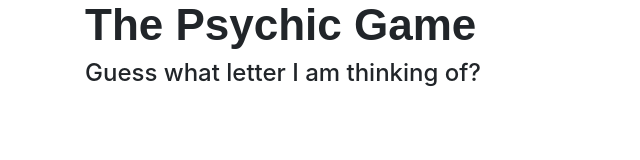
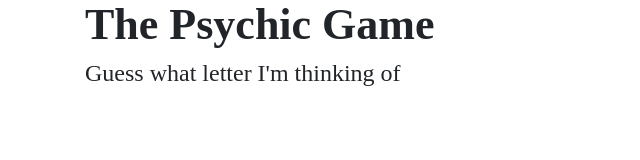
Before and after one commit to dt1993/Psychic-Game, a plain HTML site: page index.html in a window 1280 px wide. Shown: the whole page, without its empty margins (0-640 px from the left). Drawn offline with nearby package versions, Linux system fonts and the light colour scheme.

Commit message:
update css

```diff
--- a/assets/css/style.css
+++ b/assets/css/style.css
@@ -1,17 +1,18 @@
 h1 {
 	font-size: 44px;
 	font-weight: bold;
-	font-family: sans-serif;
+	font-family: serif;
 	line-height: 50px;
 }
 
 h3 {
 	font-size: 24px;
 	line-height: 30px;
+	font-family: serif;
 }
 
 p {
 	line-height: 20px;
 	font-size: 18px;
-	font-family: sans-serif;
+	font-family: serif
 }
--- a/index.html
+++ b/index.html
@@ -14,7 +14,7 @@
 
 			<div class="header">
 				<h1>The Psychic Game</h1>
-				<h3>Guess what letter I am thinking of?</h3>
+				<h3>Guess what letter I'm thinking of</h3>
 			</div>
 
 			<div class="main_section" id="game_output">
```
